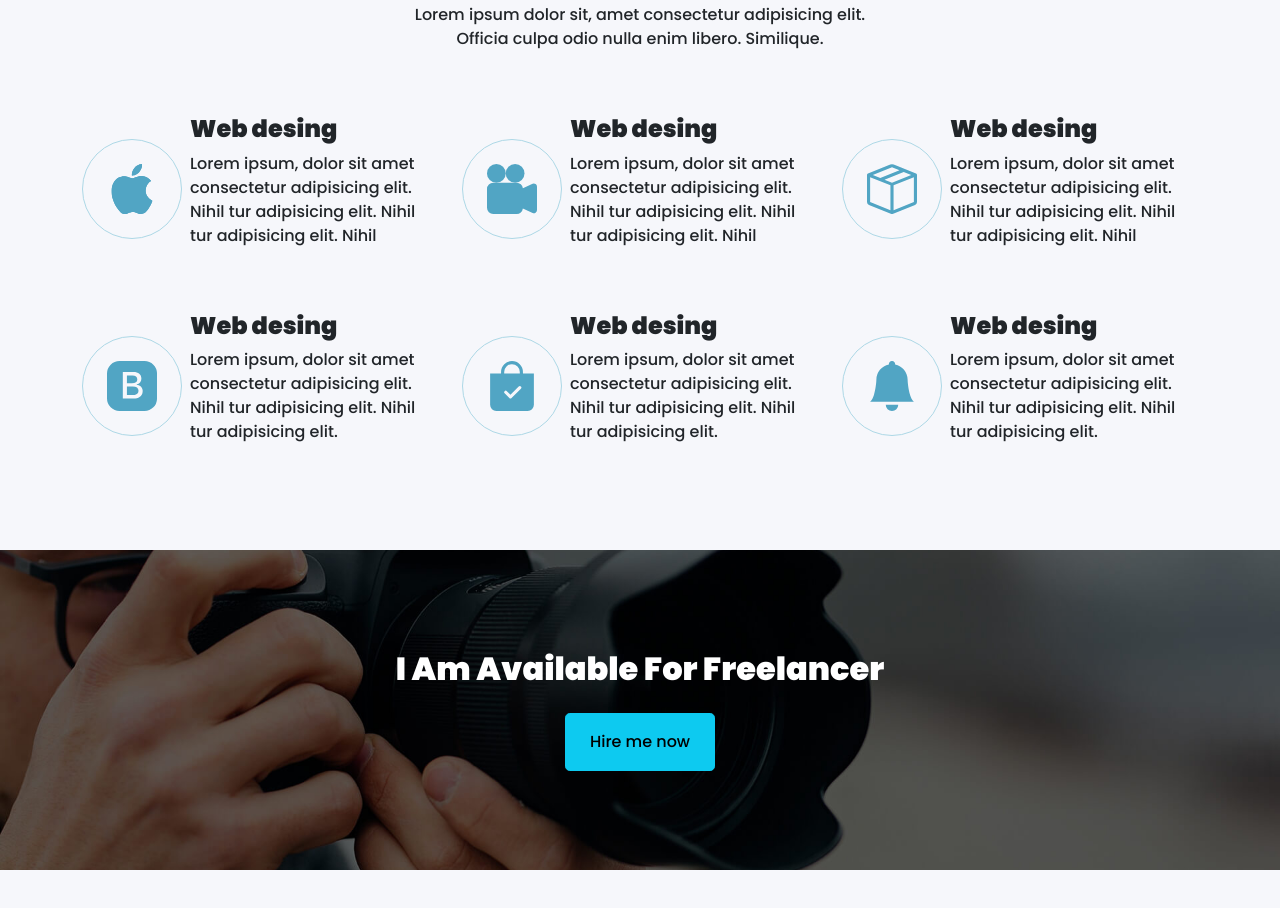
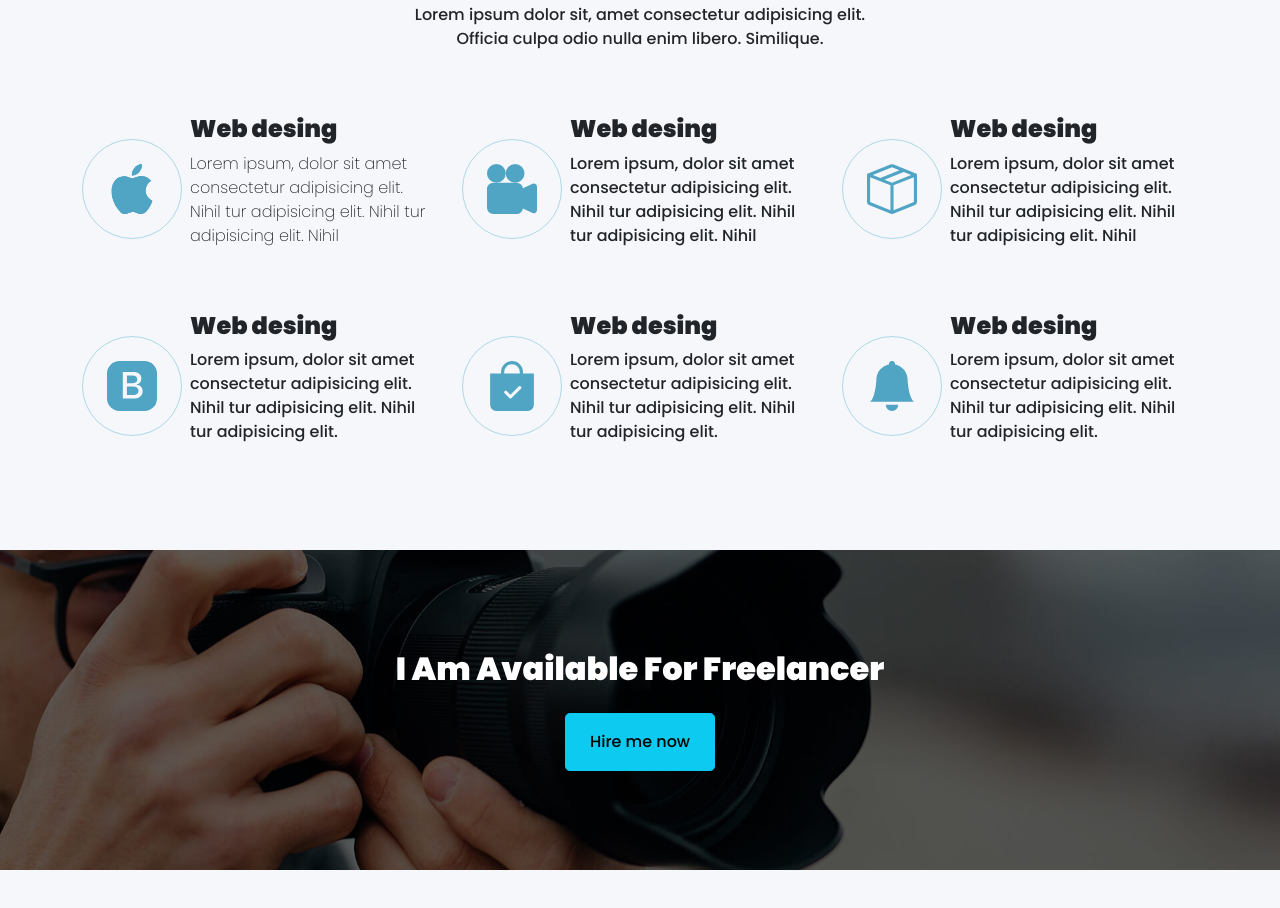
Before and after one commit to Mahdi-frontend/end-2, a plain HTML site: page index.html in a window 1280 px wide. Shown: the part 1639-2547 px from the top of the page. Drawn offline with nearby package versions, Linux system fonts and the light colour scheme.

Commit message:
Update index.html

```diff
--- a/index.html
+++ b/index.html
@@ -159,7 +159,7 @@
               </div>
               <div class="intorduction">
                 <h4 class="fw-bold">Web desing</h4>
-                <p class="fs-6 lh-base">
+                <p class="fs-6 lh-base fw-lighter">
                 Lorem ipsum, dolor sit amet consectetur adipisicing elit. Nihil
                 tur adipisicing elit. Nihil
                 tur adipisicing elit. Nihil
```
